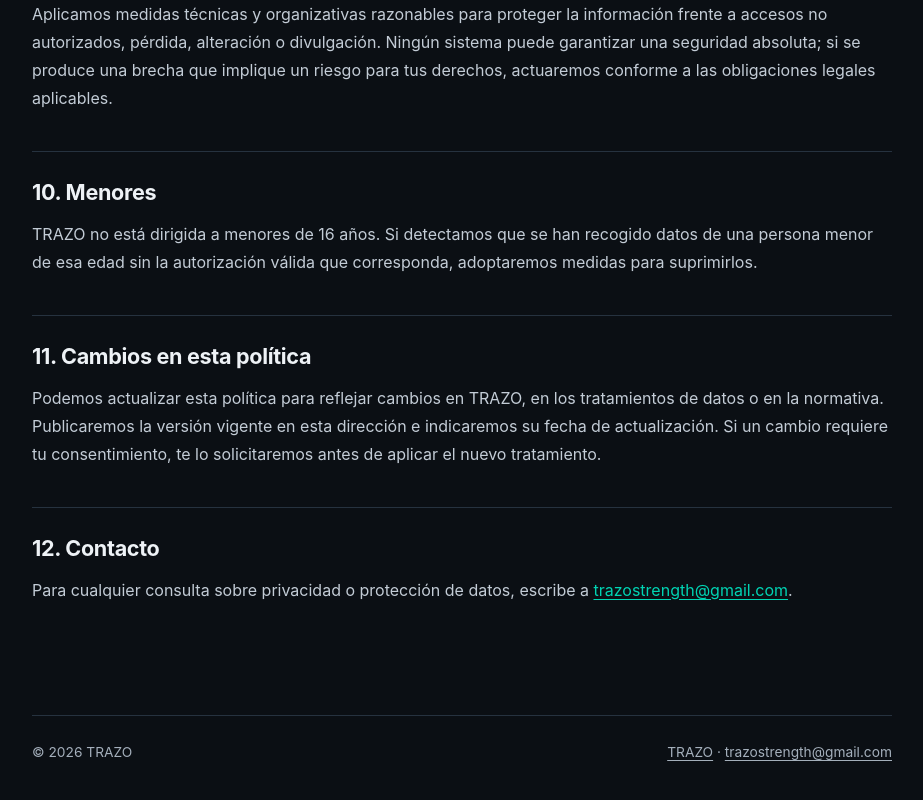
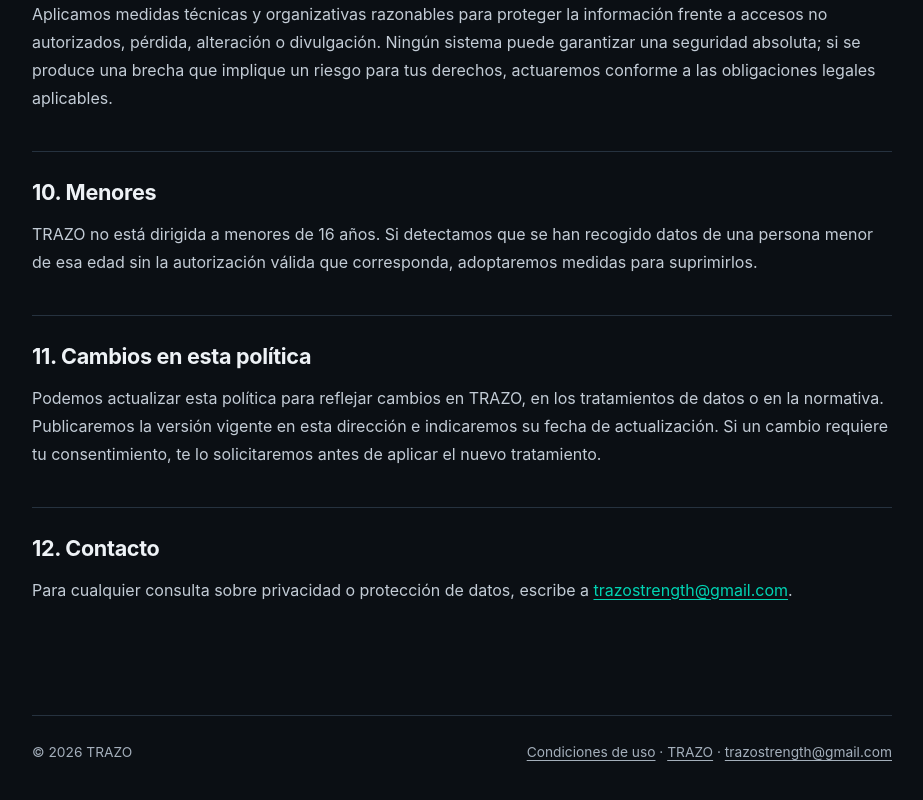
Before and after one commit to jl-hita/Trazo, an Angular app in the folder admin/Trazo.Admin.Web/: page /privacidad in a window 1280 px wide. Shown: the part 4138-4938 px from the top of the page, without its empty margins (178-1101 px from the left). Built offline with nearby package versions, Linux system fonts and the light colour scheme.

Commit message:
Cross-link privacy policy and terms pages

```diff
--- a/admin/Trazo.Admin.Web/src/app/features/privacy/privacy.page.html
+++ b/admin/Trazo.Admin.Web/src/app/features/privacy/privacy.page.html
@@ -163,6 +163,10 @@
   </main>
   <footer class="wrap">
     <span>© 2026 TRAZO</span>
-    <span><a routerLink="/">TRAZO</a> · <a href="mailto:trazostrength@gmail.com">trazostrength@gmail.com</a></span>
+    <span>
+      <a [routerLink]="lang === 'es' ? '/condiciones' : '/terms'">{{ lang === 'es' ? 'Condiciones de uso' : 'Terms of use' }}</a> ·
+      <a routerLink="/">TRAZO</a> ·
+      <a href="mailto:trazostrength@gmail.com">trazostrength@gmail.com</a>
+    </span>
   </footer>
 </div>
```
